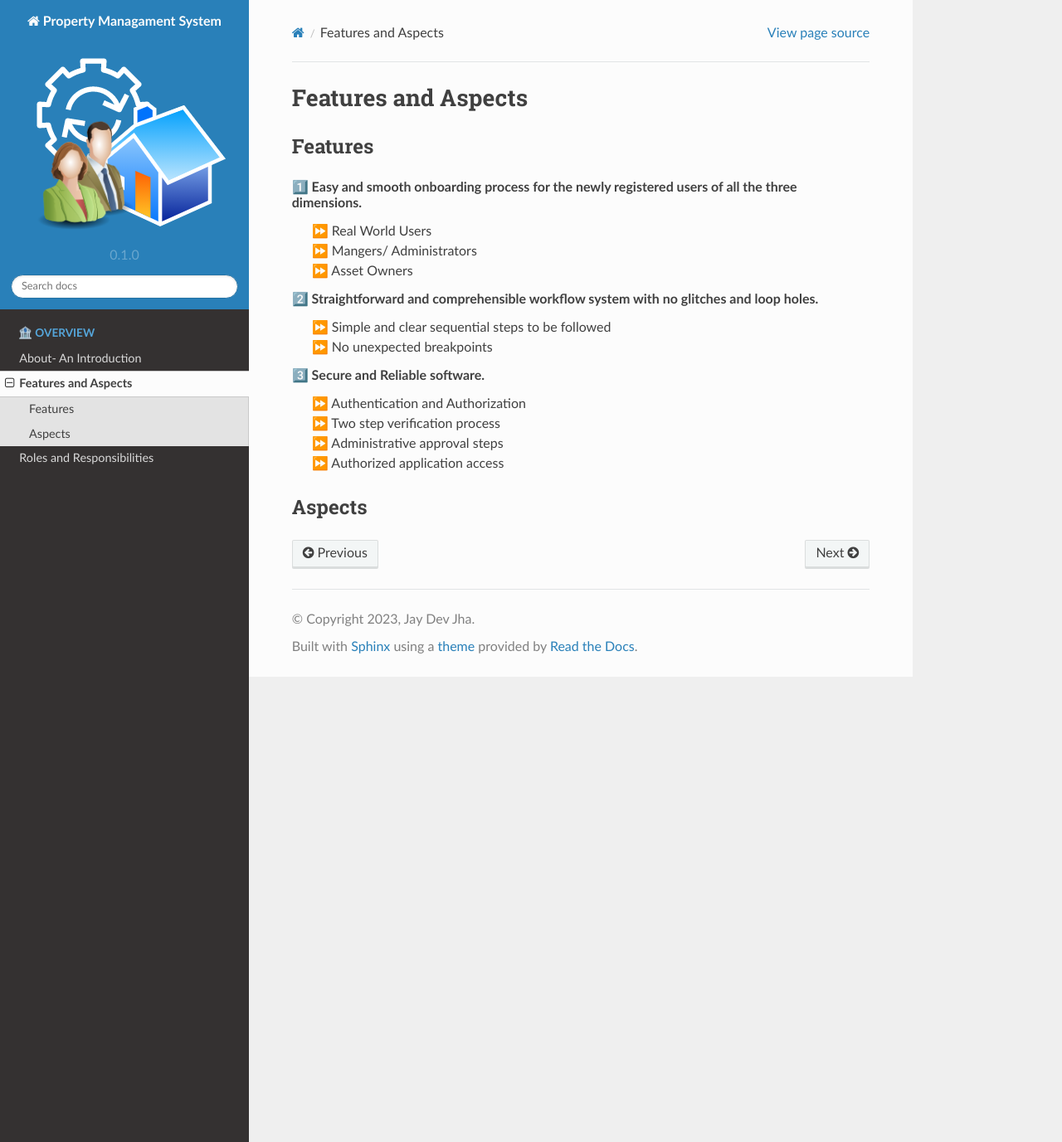
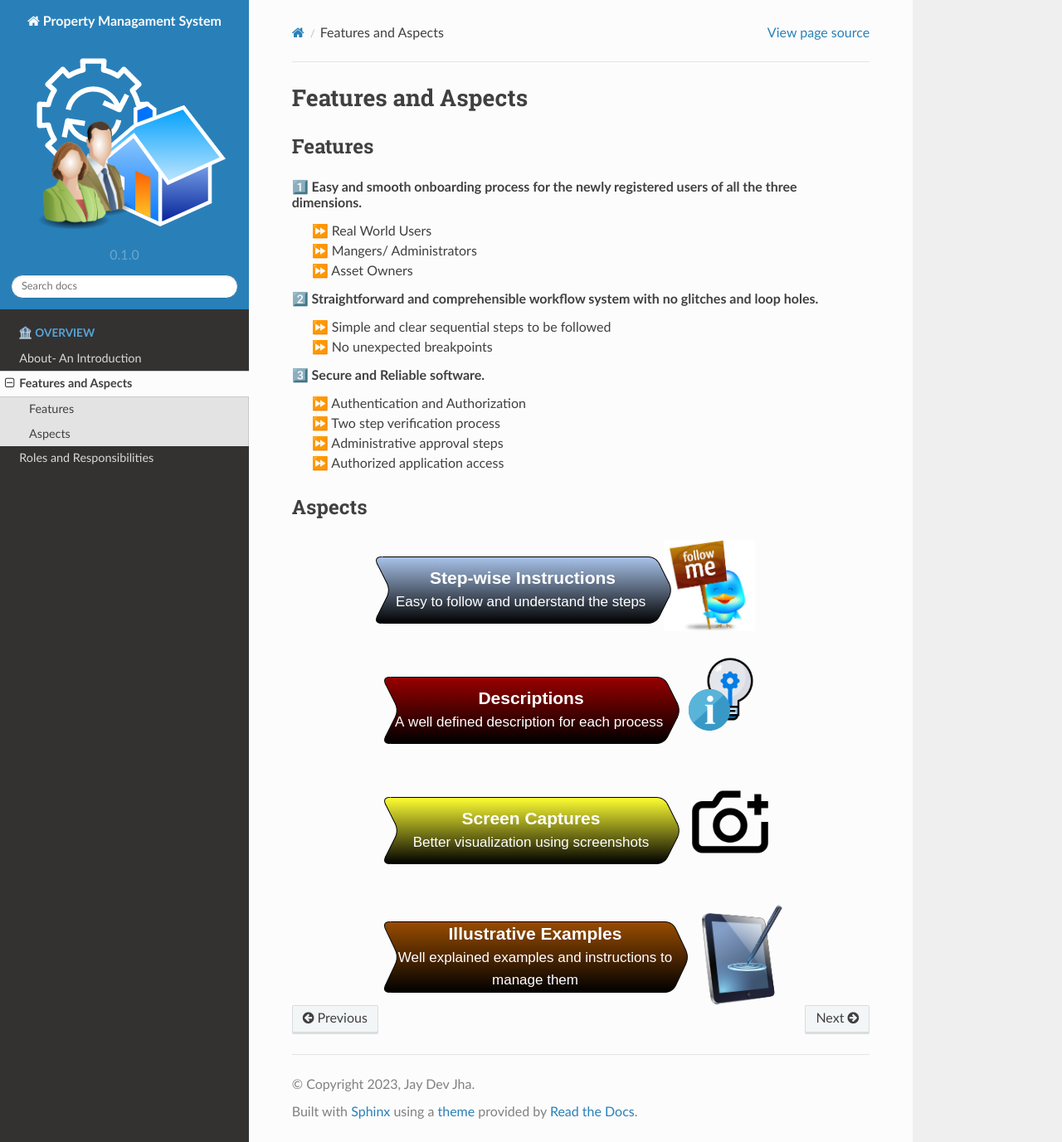
Before and after one commit to IIITM-Jay/Property-Management-System-Docs, a Sphinx documentation site: the page built from docs/source/featuresAspects.rst, in a window 1280 px wide and 1377 px high. Shown: the whole window at 83% size. Built offline with Sphinx 7.4.7 and the Read the Docs theme 2.0.0, drawn with Linux system fonts in a browser that asks for light colours.

Commit message:
Update featuresAspects.rst

```diff
--- a/docs/source/featuresAspects.rst
+++ b/docs/source/featuresAspects.rst
@@ -33,3 +33,6 @@ Features
 
 Aspects
 ----------------
+
+.. image:: _static/images/aspects.png
+   :align: center
```
